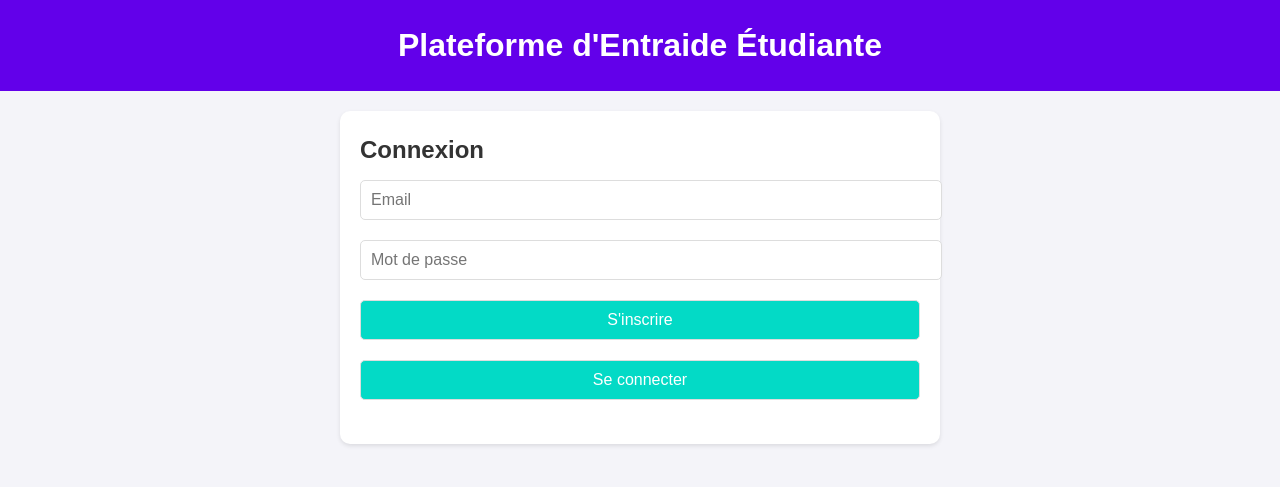
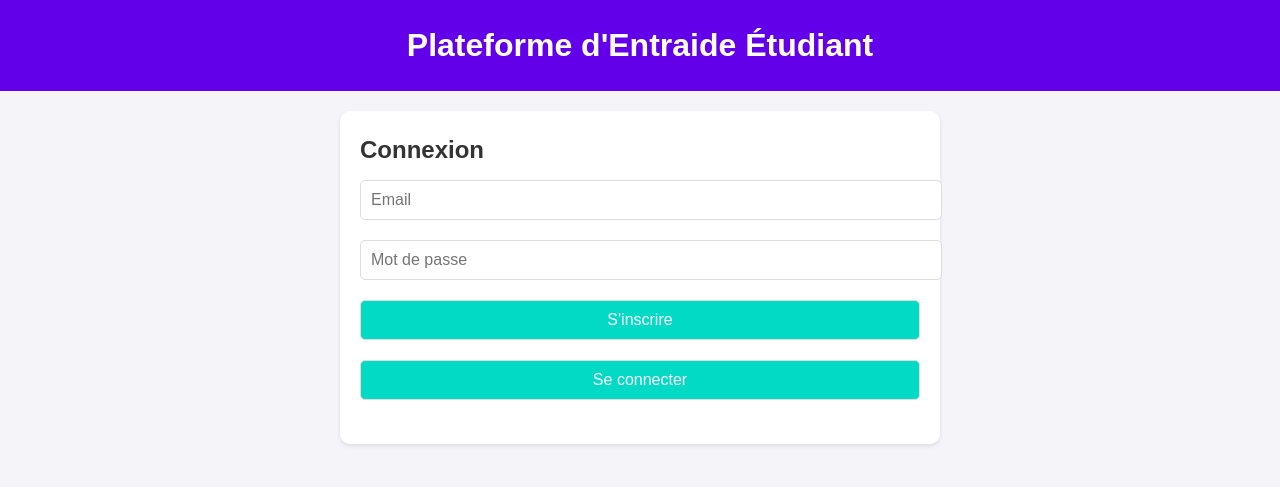
Before and after one commit to Bless-dev-code/Fire-base, a website: page index.html in a window 1280 px wide. Drawn offline with Linux system fonts and the light colour scheme; no server answers.

Commit message:
Add files via upload

```diff
--- a/index.html
+++ b/index.html
@@ -3,12 +3,12 @@
 <head>
     <meta charset="UTF-8">
     <meta name="viewport" content="width=device-width, initial-scale=1.0">
-    <title>Plateforme d'Entraide Étudiante</title>
+    <title>Plateforme d'Entraide Étudiant</title>
     <link rel="stylesheet" href="style.css">
 </head>
 <body>
     <header>
-        <h1>Plateforme d'Entraide Étudiante</h1>
+        <h1>Plateforme d'Entraide Étudiant</h1>
     </header>
     <main>
         <!-- Section de connexion (visible si déconnecté) -->
```
Also changed, not shown: accueil.html (+1 -1 lines).
